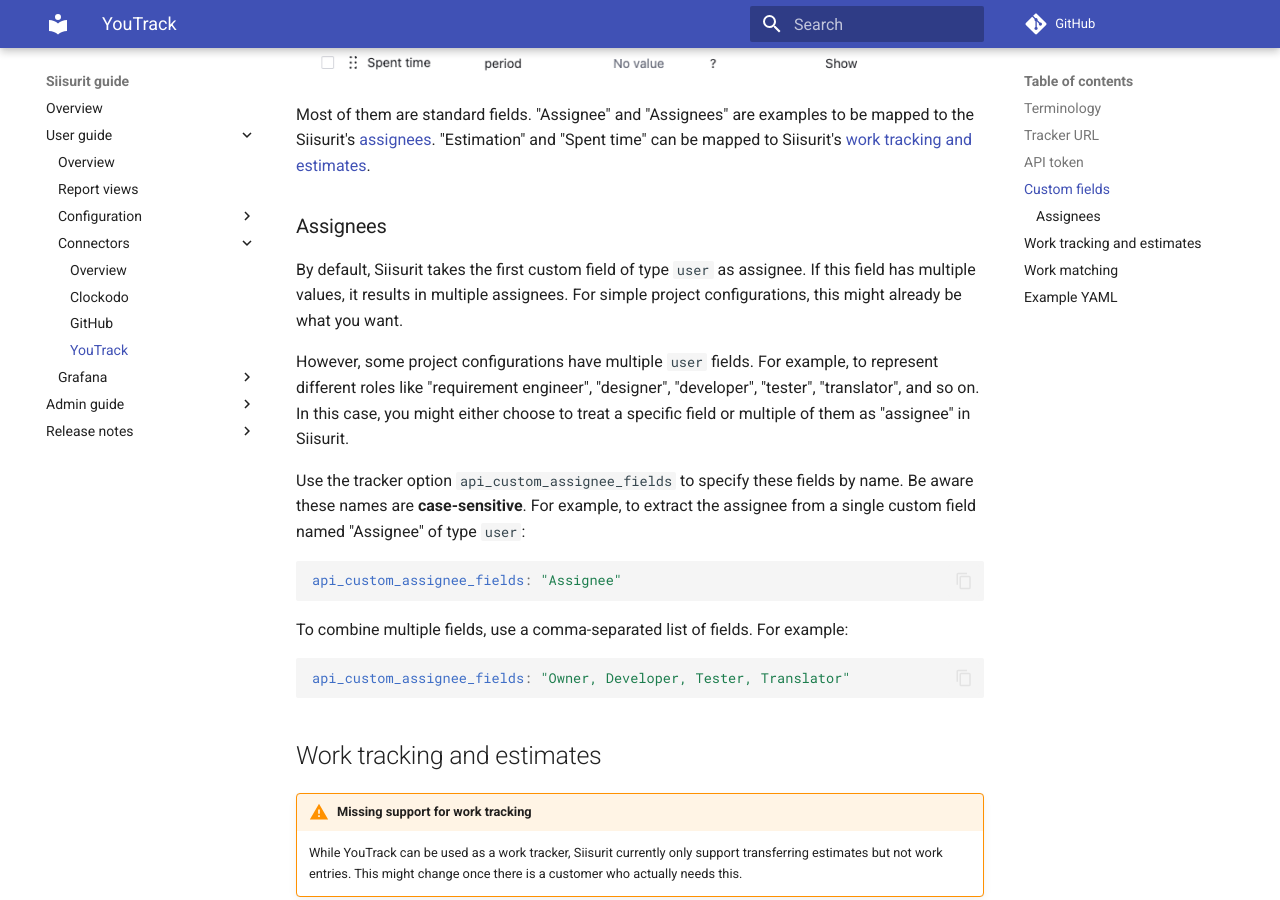
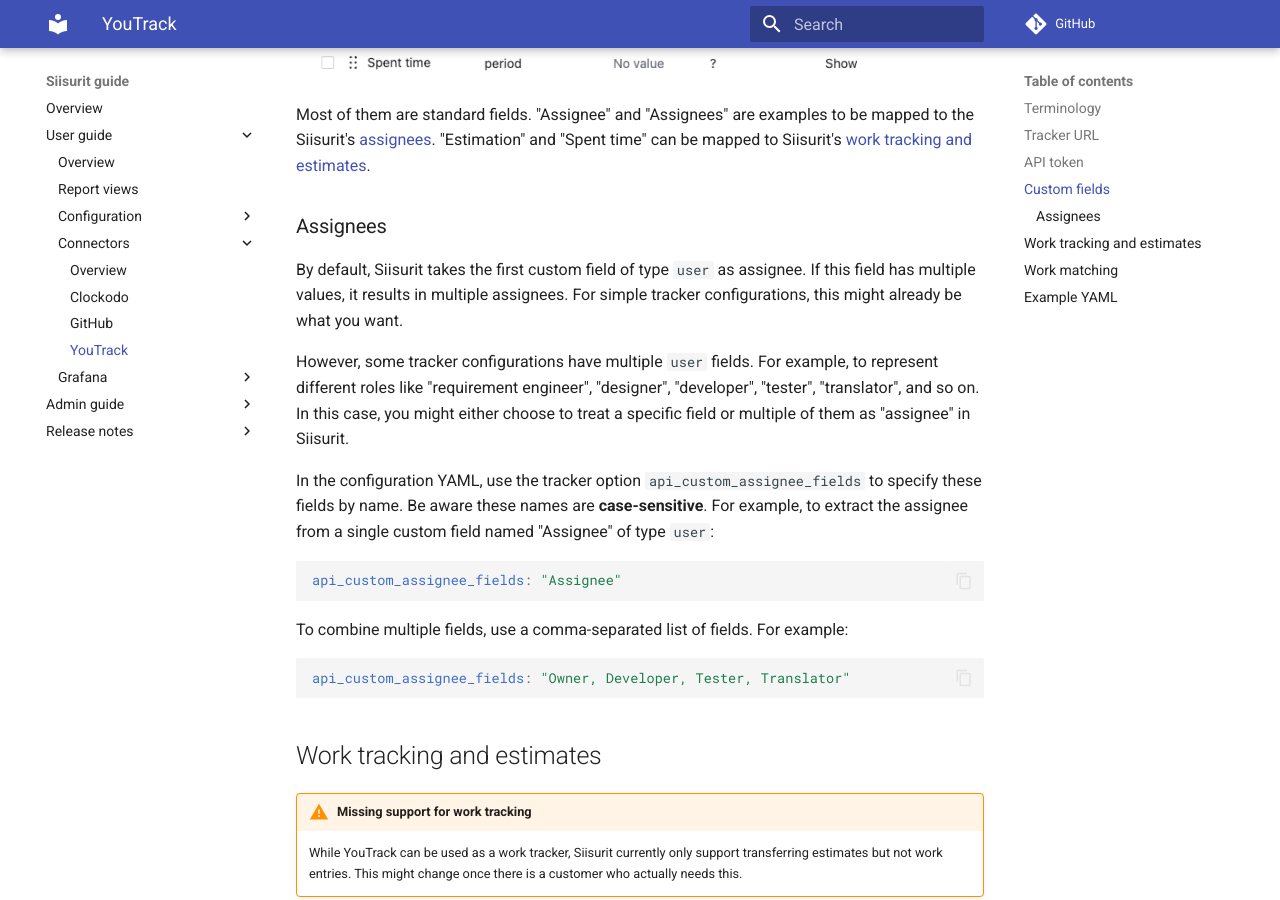
Before and after one commit to siisurit/siisurit_guide, an MkDocs documentation site: the page built from guide/user/connectors/youtrack.md, in a window 1280 px wide and 900 px high, scrolled down 1794 px. Built offline with MkDocs 1.6.1 and Material for MkDocs 9.7.7, drawn with Linux system fonts in a browser that asks for light colours; comment, search, counter and statistics services are not loaded; some of the changed text lies outside the part shown.

Commit message:
#33 Clean up wording and formatting

````diff
--- a/guide/user/connectors/youtrack.md
+++ b/guide/user/connectors/youtrack.md
@@ -39,12 +39,11 @@ Most of them are standard fields. "Assignee" and "Assignees" are examples to be
 
 ### Assignees
 
-By default, Siisurit takes the first custom field of type `user` as assignee. If this field has multiple values, it results in multiple assignees. For simple project
-configurations, this might already be what you want.
+By default, Siisurit takes the first custom field of type `user` as assignee. If this field has multiple values, it results in multiple assignees. For simple tracker configurations, this might already be what you want.
 
-However, some project configurations have multiple `user` fields. For example, to represent different roles like "requirement engineer", "designer", "developer", "tester", "translator", and so on. In this case, you might either choose to treat a specific field or multiple of them as "assignee" in Siisurit.
+However, some tracker configurations have multiple `user` fields. For example, to represent different roles like "requirement engineer", "designer", "developer", "tester", "translator", and so on. In this case, you might either choose to treat a specific field or multiple of them as "assignee" in Siisurit.
 
-Use the tracker option `api_custom_assignee_fields` to specify these fields by name. Be aware these names are **case-sensitive**. For example, to extract the assignee from a single custom field named "Assignee" of type `user`:
+In the configuration YAML, use the tracker option `api_custom_assignee_fields` to specify these fields by name. Be aware these names are **case-sensitive**. For example, to extract the assignee from a single custom field named "Assignee" of type `user`:
 
 ```yaml
 api_custom_assignee_fields: "Assignee"
@@ -105,16 +104,3 @@ trackers:
         target_task: various
         priority: 1
 ```
-
-If you want to it both a task and work tracker, you can specify the same YouTrack tracker in a work match both as `target_task_tracker` and `source_work_trackers`. For example:
-
-```yaml
-trackers:
-  - name: demo-youtrack
-    ...
-    work_matches:
-      - match_on: pattern_to_task_code # Match to GitHub task
-        source_work_trackers: demo-youtrack
-        priority: 100
-        text_pattern: ".*(?P<task_code>DEMO-\\d+).*"
-```
````
